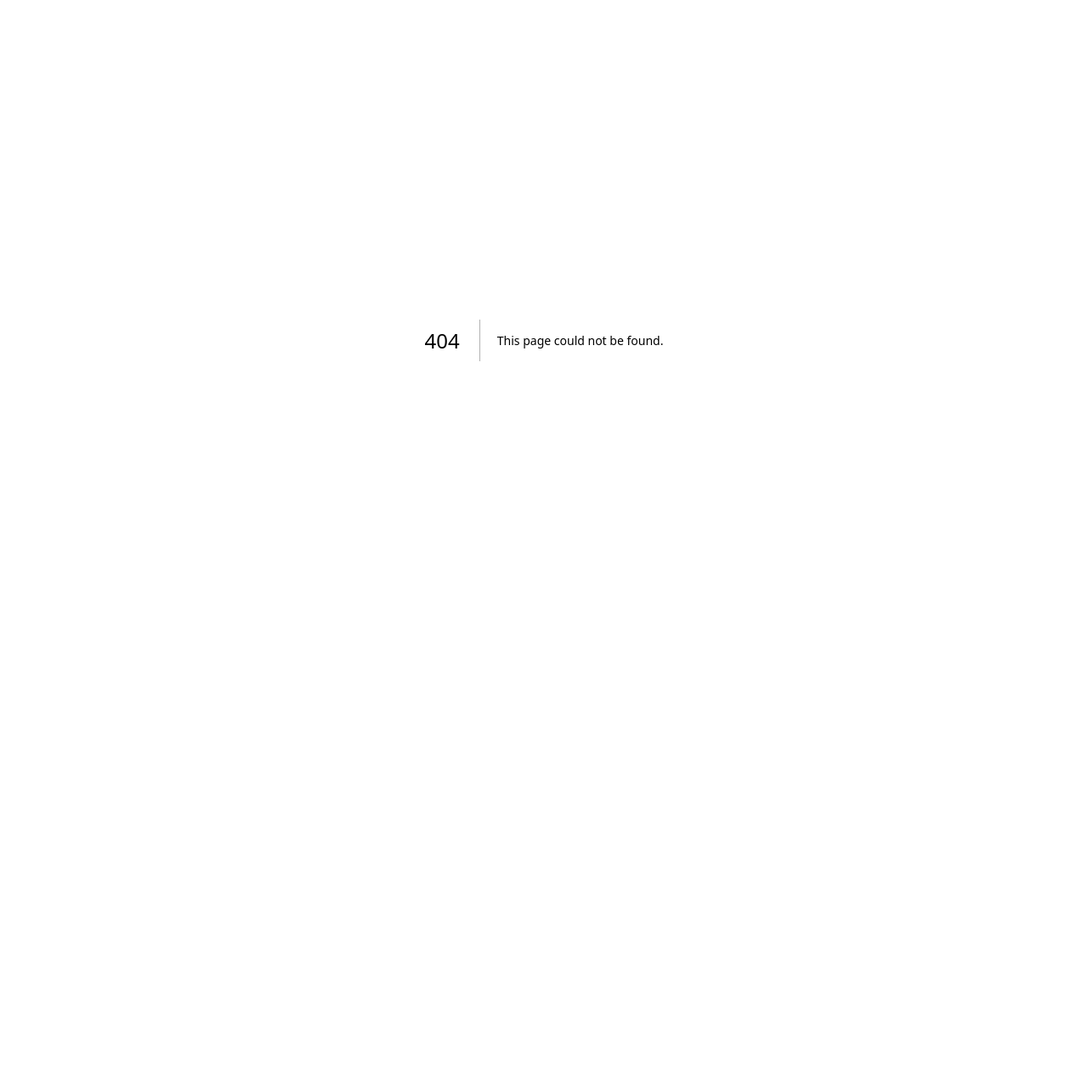
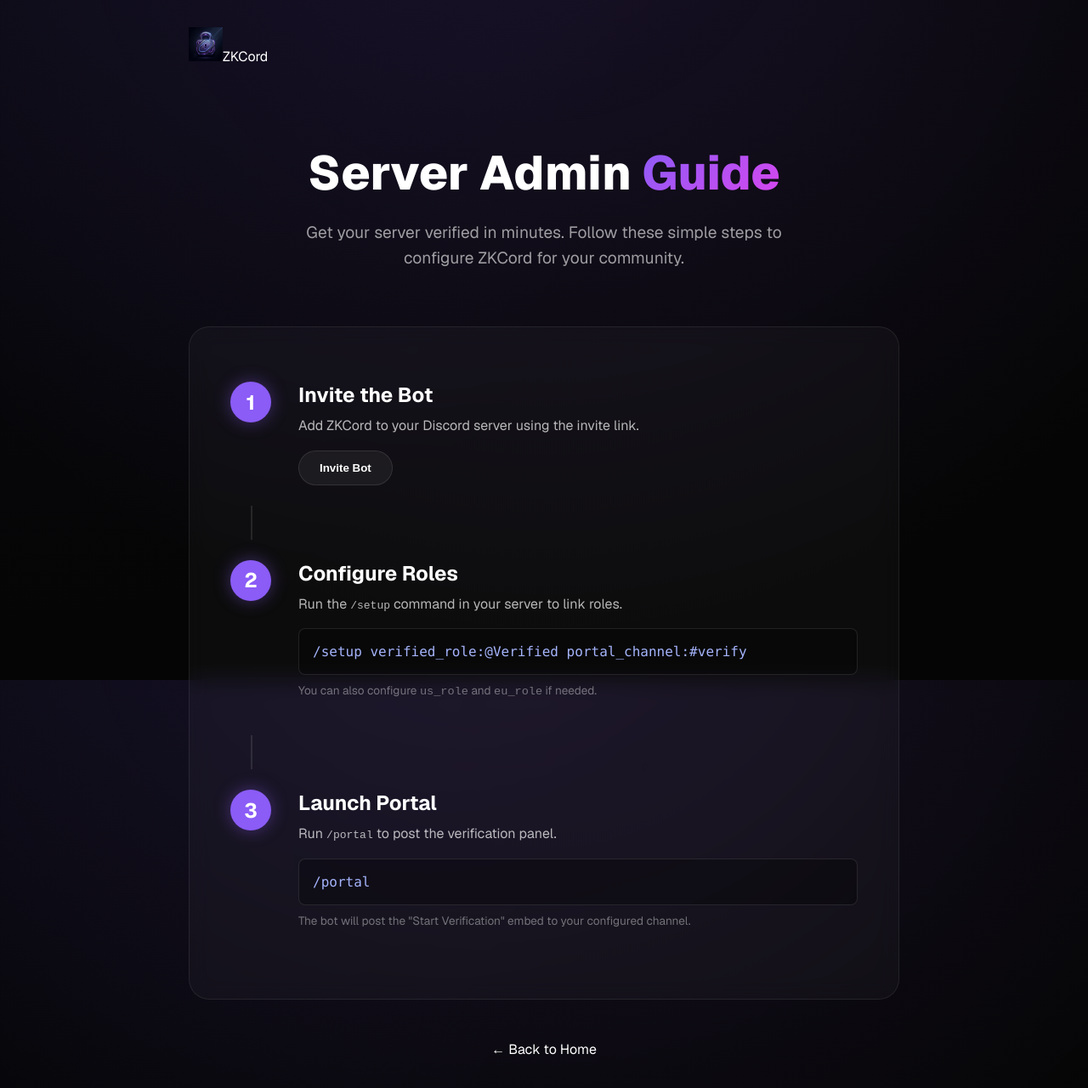
Before and after one commit to michael-bey/ZKCord, a Next.js app: page /admin-guide in a window 1280 px wide. Before the commit this address had no page. Shown: the top 1280 px of the page at 85% size. Before the commit the page ends 800 px from the top, so only its background shows below. Built offline with nearby package versions, Linux system fonts and the light colour scheme.

Commit message:
feat: add server admin quickstart guide to website

```diff
--- /dev/null
+++ b/src/app/admin-guide/page.tsx
@@ -0,0 +1,262 @@
+'use client';
+
+import Head from 'next/head';
+import Image from 'next/image';
+import Link from 'next/link';
+
+export default function AdminGuide() {
+    return (
+        <div className="container">
+            <Head>
+                <title>ZKCord | Server Admin Guide</title>
+                <meta name="description" content="Quickstart guide for Discord Server Admins to set up ZKCord." />
+            </Head>
+
+            <nav className="nav">
+                <Link href="/" className="nav-logo">
+                    <Image
+                        src="/logo.png"
+                        alt="ZKCord Logo"
+                        width={40}
+                        height={40}
+                        className="logo-image"
+                    />
+                    <span className="logo-text">ZKCord</span>
+                </Link>
+            </nav>
+
+            <main className="main">
+                <div className="guide-header">
+                    <h1 className="title">Server Admin <span className="highlight">Guide</span></h1>
+                    <p className="subtitle">
+                        Get your server verified in minutes. Follow these simple steps to configure ZKCord for your community.
+                    </p>
+                </div>
+
+                <div className="steps-container glass">
+                    <div className="step">
+                        <div className="step-number">1</div>
+                        <div className="step-content">
+                            <h3>Invite the Bot</h3>
+                            <p>Add ZKCord to your Discord server using the invite link.</p>
+                            <button
+                                className="btn-secondary"
+                                onClick={() => window.open('https://discord.com/api/oauth2/authorize?client_id=1323398337838579803&permissions=268435456&scope=bot%20applications.commands', '_blank')}
+                            >
+                                Invite Bot
+                            </button>
+                        </div>
+                    </div>
+
+                    <div className="step-divider"></div>
+
+                    <div className="step">
+                        <div className="step-number">2</div>
+                        <div className="step-content">
+                            <h3>Configure Roles</h3>
+                            <p>Run the <code>/setup</code> command in your server to link roles.</p>
+                            <div className="code-block">
+                                <code>/setup verified_role:@Verified portal_channel:#verify</code>
+                            </div>
+                            <p className="note">You can also configure <code>us_role</code> and <code>eu_role</code> if needed.</p>
+                        </div>
+                    </div>
+
+                    <div className="step-divider"></div>
+
+                    <div className="step">
+                        <div className="step-number">3</div>
+                        <div className="step-content">
+                            <h3>Launch Portal</h3>
+                            <p>Run <code>/portal</code> to post the verification panel.</p>
+                            <div className="code-block">
+                                <code>/portal</code>
+                            </div>
+                            <p className="note">The bot will post the "Start Verification" embed to your configured channel.</p>
+                        </div>
+                    </div>
+                </div>
+
+                <div className="back-link">
+                    <Link href="/">← Back to Home</Link>
+                </div>
+            </main>
+
+            <style jsx>{`
+        .container {
+            min-height: 100vh;
+            max-width: 900px;
+            margin: 0 auto;
+            padding: 0 2rem;
+        }
+
+        .nav {
+            padding: 2rem 0;
+        }
+
+        .nav-logo {
+            display: flex;
+            align-items: center;
+            gap: 1rem;
+            text-decoration: none;
+            color: white;
+            font-weight: 700;
+            font-size: 1.25rem;
+        }
+
+        .main {
+            padding-top: 4rem;
+            padding-bottom: 6rem;
+        }
+
+        .guide-header {
+            text-align: center;
+            margin-bottom: 4rem;
+        }
+
+        .title {
+            font-size: 3.5rem;
+            font-weight: 800;
+            margin-bottom: 1.5rem;
+            line-height: 1.1;
+        }
+
+        .highlight {
+            color: var(--accent);
+            background: linear-gradient(135deg, var(--accent) 0%, #d946ef 100%);
+            -webkit-background-clip: text;
+            -webkit-text-fill-color: transparent;
+        }
+
+        .subtitle {
+            font-size: 1.2rem;
+            color: rgba(255, 255, 255, 0.6);
+            max-width: 600px;
+            margin: 0 auto;
+            line-height: 1.6;
+        }
+
+        .glass {
+            background: var(--card-bg);
+            backdrop-filter: blur(12px);
+            border: 1px solid var(--card-border);
+            border-radius: 24px;
+            padding: 3rem;
+        }
+
+        .step {
+            display: flex;
+            gap: 2rem;
+            padding: 1rem 0;
+        }
+
+        .step-number {
+            flex-shrink: 0;
+            width: 48px;
+            height: 48px;
+            background: var(--accent);
+            border-radius: 50%;
+            display: flex;
+            align-items: center;
+            justify-content: center;
+            font-size: 1.5rem;
+            font-weight: 700;
+            color: white;
+            box-shadow: 0 0 20px rgba(139, 92, 246, 0.4);
+        }
+
+        .step-content {
+            flex: 1;
+        }
+
+        .step-content h3 {
+            font-size: 1.5rem;
+            font-weight: 700;
+            margin-bottom: 0.5rem;
+        }
+
+        .step-content p {
+            color: rgba(255, 255, 255, 0.7);
+            line-height: 1.6;
+            margin-bottom: 1rem;
+        }
+
+        .step-divider {
+            width: 2px;
+            height: 40px;
+            background: rgba(255, 255, 255, 0.1);
+            margin: 0.5rem 0 0.5rem 24px;
+        }
+
+        .code-block {
+            background: rgba(0, 0, 0, 0.3);
+            padding: 1rem;
+            border-radius: 8px;
+            border: 1px solid rgba(255, 255, 255, 0.1);
+            margin-bottom: 0.5rem;
+        }
+
+        .code-block code {
+            font-family: 'SF Mono', Menlo, Monaco, monospace;
+            color: #a5b4fc;
+        }
+
+        .note {
+            font-size: 0.85rem !important;
+            color: rgba(255, 255, 255, 0.4) !important;
+        }
+
+        .btn-secondary {
+            background: rgba(255, 255, 255, 0.05);
+            color: white;
+            padding: 0.75rem 1.5rem;
+            border-radius: 50px;
+            font-weight: 600;
+            border: 1px solid rgba(255, 255, 255, 0.1);
+            cursor: pointer;
+            transition: all 0.2s;
+        }
+
+        .btn-secondary:hover {
+            background: rgba(255, 255, 255, 0.1);
+            border-color: var(--accent);
+        }
+
+        .back-link {
+            text-align: center;
+            margin-top: 3rem;
+        }
+
+        .back-link a {
+            color: rgba(255, 255, 255, 0.5);
+            text-decoration: none;
+            transition: color 0.2s;
+        }
+
+        .back-link a:hover {
+            color: white;
+        }
+
+        @media (max-width: 768px) {
+            .step {
+                flex-direction: column;
+                gap: 1rem;
+                text-align: center;
+            }
+
+            .step-number {
+                margin: 0 auto;
+            }
+
+            .step-divider {
+                display: none;
+            }
+
+            .title {
+                font-size: 2.5rem;
+            }
+        }
+      `}</style>
+        </div>
+    );
+}
--- a/src/app/page.tsx
+++ b/src/app/page.tsx
@@ -2,6 +2,7 @@
 
 import Head from 'next/head';
 import Image from 'next/image';
+import Link from 'next/link';
 import { useState } from 'react';
 
 export default function Home() {
@@ -284,6 +285,8 @@ const { url, onResult } = queryBuilder
       <footer className="footer">
         <div className="footer-content">
           <span>&copy; 2024 ZKCord</span>
+          <div className="divider"></div>
+          <Link href="/admin-guide">Server Admin Guide</Link>
           <div className="divider"></div>
           <span>Powered by <a href="https://zkpassport.id" target="_blank" rel="noopener noreferrer">ZK Passport</a></span>
         </div>
```
